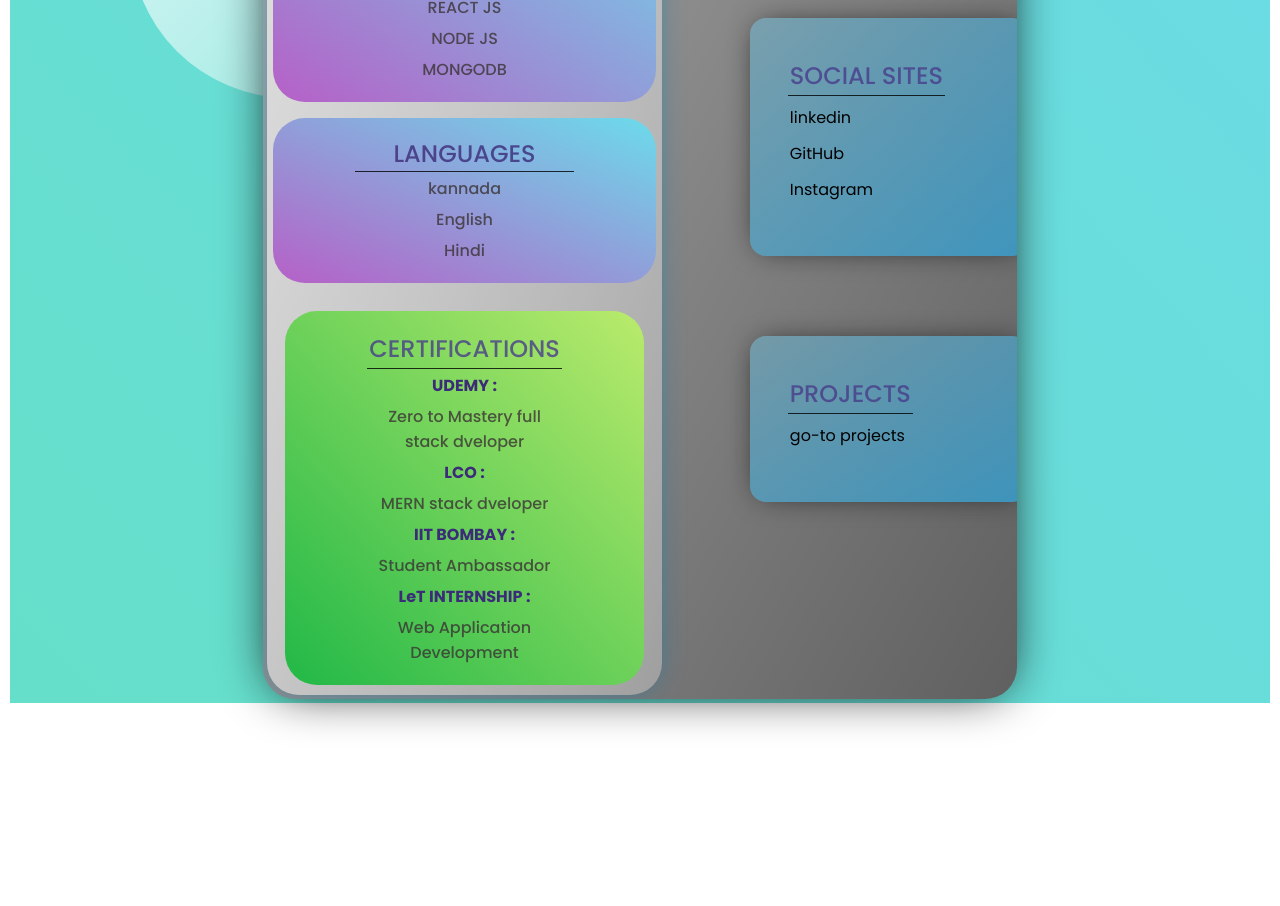
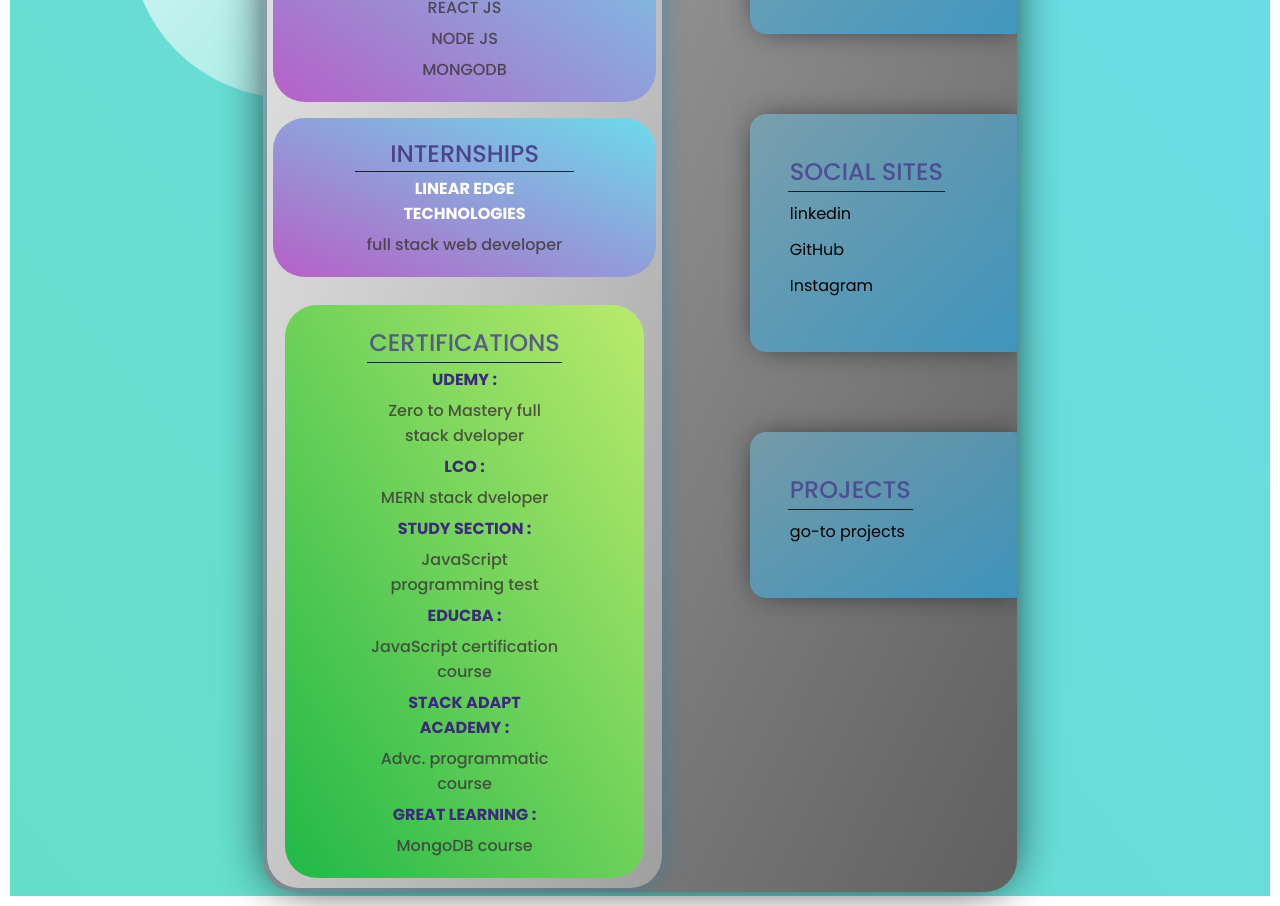
Before and after one commit to nishanthr18/nishanthr18.github.io, a plain HTML site: page index.html in a window 1280 px wide. Shown: the part 660-1566 px from the top of the page. Before the commit the page ends 1373 px from the top, so only its background shows below. Drawn offline with Linux system fonts and the light colour scheme.

Commit message:
Update index.html

```diff
--- a/index.html
+++ b/index.html
@@ -43,18 +43,19 @@
               <P>MONGODB</P>
             </div>
             <div class="link">
-              <h2>LANGUAGES</h2>
-              <p>kannada</p>
-              <p>English</p>
-              <p>Hindi</p>
+              <h2>INTERNSHIPS</h2>
+              <h4>LINEAR EDGE TECHNOLOGIES</h4>
+              <p>full stack web developer</p>
             </div>
           </div>
           <div class="pro">
             <h2>CERTIFICATIONS</h2>
             <h4>UDEMY :</h4><p>Zero to Mastery full stack dveloper</p>
             <h4>LCO :</h4><p>MERN stack dveloper</p>
-            <h4>IIT BOMBAY :</h4><p>Student Ambassador</p>
-            <h4>LeT INTERNSHIP :</h4><p>Web Application Development</p>
+            <h4>STUDY SECTION :</h4><p>JavaScript programming test</p>
+            <h4>EDUCBA :</h4><p>JavaScript certification course</p>
+            <h4>STACK ADAPT ACADEMY :</h4><p>Advc. programmatic course</p>
+            <h4>GREAT LEARNING :</h4><p>MongoDB course</p>
           </div>
         </div>
         <div class="games">
```
